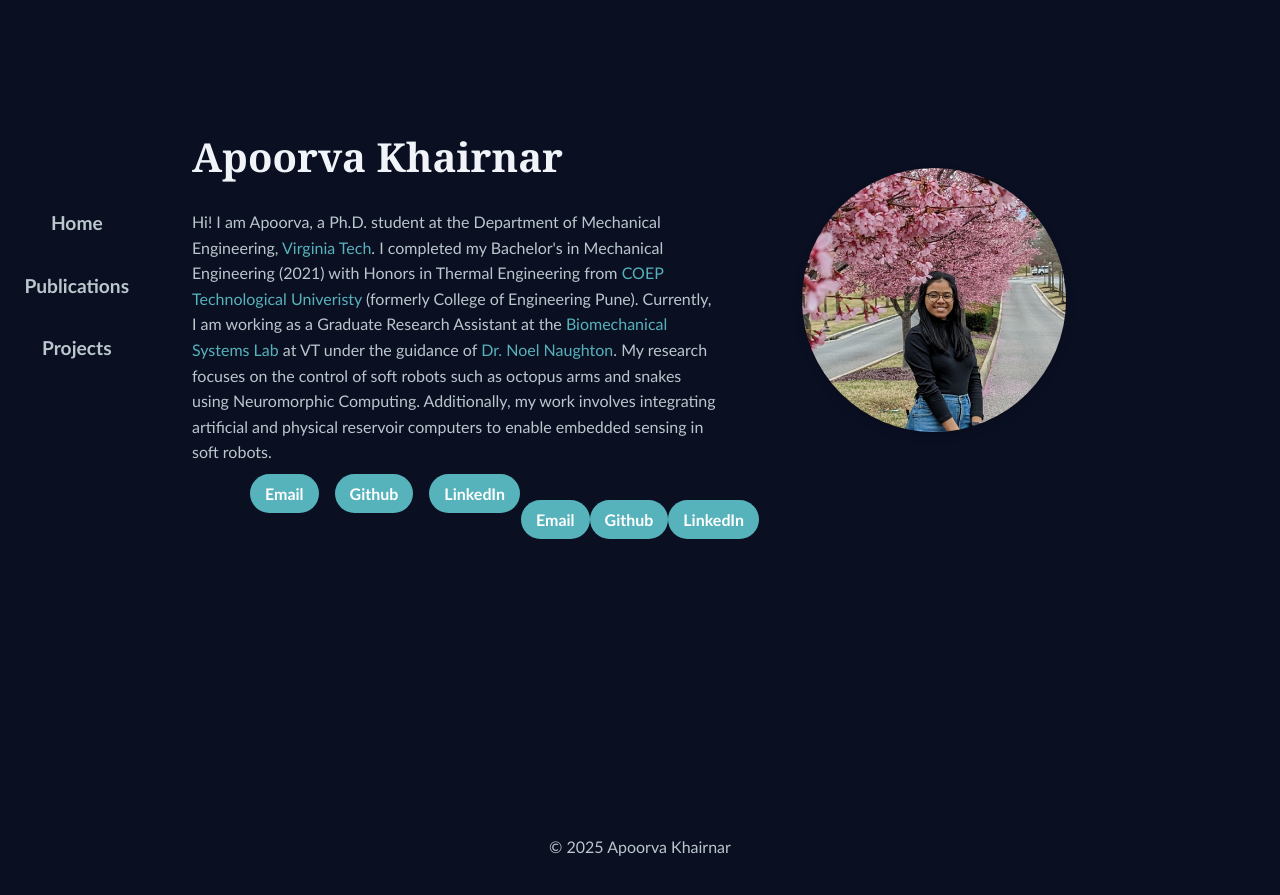
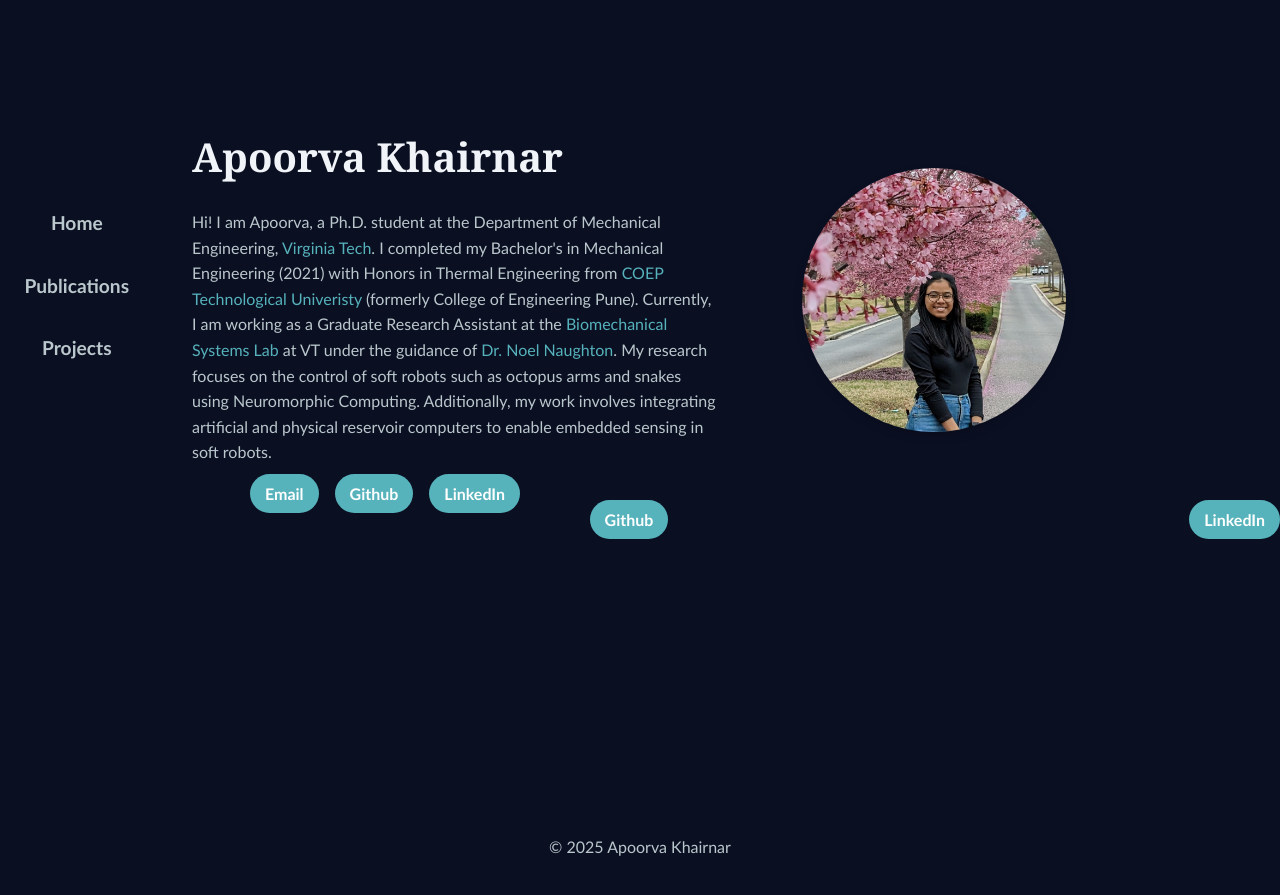
Before and after one commit to apoorvakhairnar/apoorvakhairnar.github.io, a Jekyll site: the page built from index.md, in a window 1280 px wide. Shown: the top 895 px of the page. Built offline with Jekyll 4.4.1, drawn with Linux system fonts in a browser that asks for light colours.

Commit message:
modified:   assets/css/home_style.css

```diff
--- a/assets/css/home_style.css
+++ b/assets/css/home_style.css
@@ -63,7 +63,7 @@
 .buttons_mobile {
   margin-left: auto;
   display: flex;
-  justify-content: center;
+  justify-content: space-between;
   width: 100%;
 }
 
```
